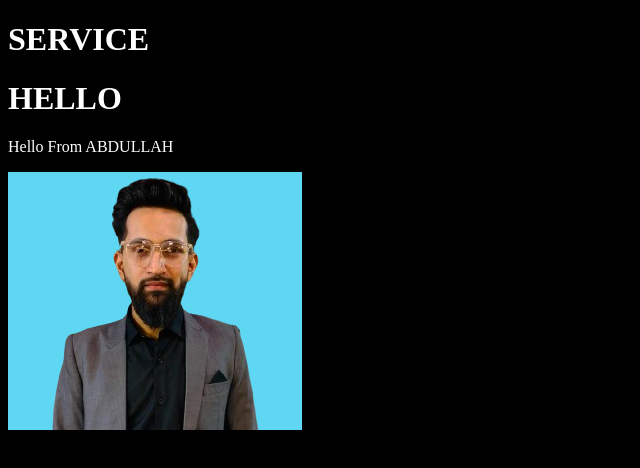
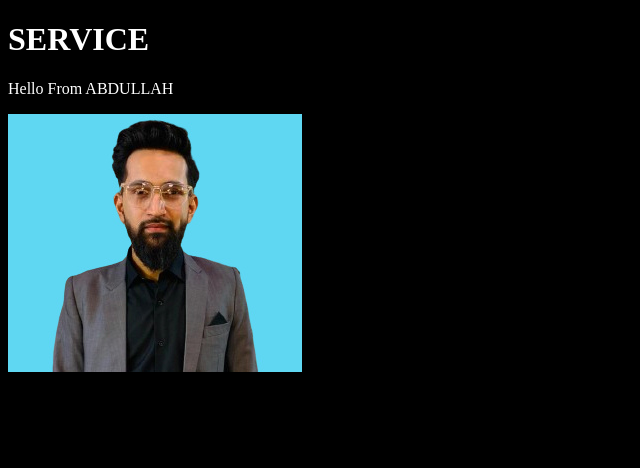
Before and after one commit to abdullahafzal30/my-personal-application, a plain HTML site: page index.html in a window 1280 px wide. Shown: the whole page, without its empty margins (0-640 px from the left). Drawn offline with Linux system fonts and the light colour scheme.

Commit message:
NEW CHANGE 2

```diff
--- a/index.html
+++ b/index.html
@@ -6,7 +6,6 @@
 <body style="background-color:rgb(0, 0, 0);">
 
 <h1 style="color:white">SERVICE</h1>
-<h1 style="color:white">HELLO</h1>
 <p  style="color:white">Hello From ABDULLAH</p>
 <img src="abd.png" alt="No image">
 </body>
```
